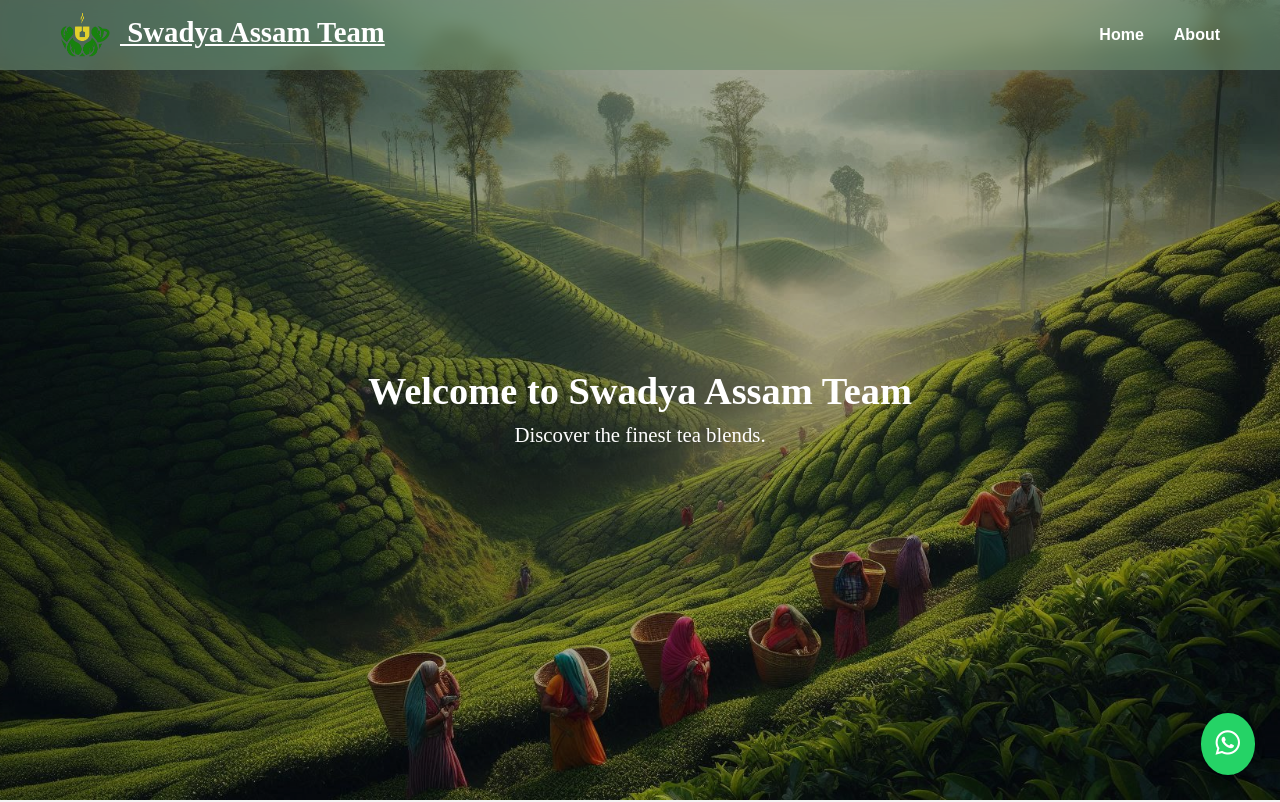
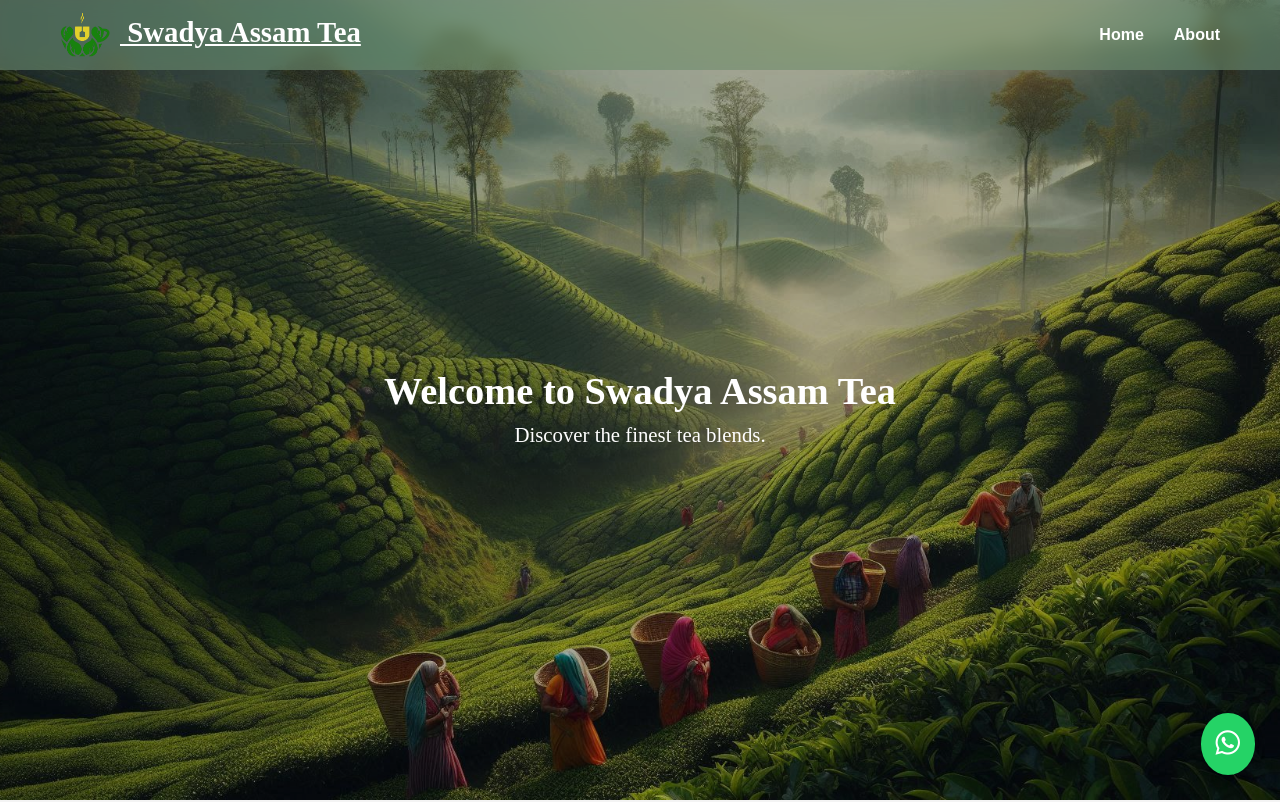
Before and after one commit to Stardavious/Swadya-Assam-Tea, a plain HTML site: page index.html in a window 1280 px wide. Shown: the top 802 px of the page. Drawn offline with Linux system fonts and the light colour scheme; a web font is replaced by a local one.

Commit message:
Update index.html

```diff
--- a/index.html
+++ b/index.html
@@ -15,7 +15,7 @@
     <div class="logo">
         <a href="index.html">
             <img src="TCHicon.png" alt="Logo" class="logo-img" />
-                Swadya Assam Team
+                Swadya Assam Tea
         </a>
     </div>
       <nav class="nav-links">
@@ -30,7 +30,7 @@
   <!-- Hero section with background image -->
   <section class="hero-section">
     <div class="hero-content">
-      <h1>Welcome to Swadya Assam Team</h1>
+      <h1>Welcome to Swadya Assam Tea</h1>
       <p>Discover the finest tea blends.</p>
     </div>
   </section>
@@ -49,8 +49,8 @@
   </div>
 </section>
 
- WhatsApp Icon
-  <a href="https://wa.me/123456789" target="_blank" class="whatsapp-float" aria-label="Chat on WhatsApp">
+ <!-- WhatsApp Icon -->
+  <a href="https://wa.me/9911811446" target="_blank" class="whatsapp-float" aria-label="Chat on WhatsApp">
     <i class="fab fa-whatsapp"></i>
   </a>
 
```
